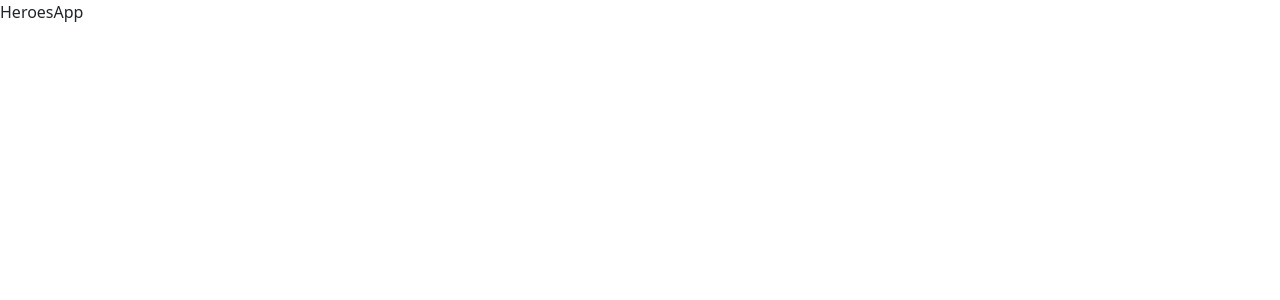
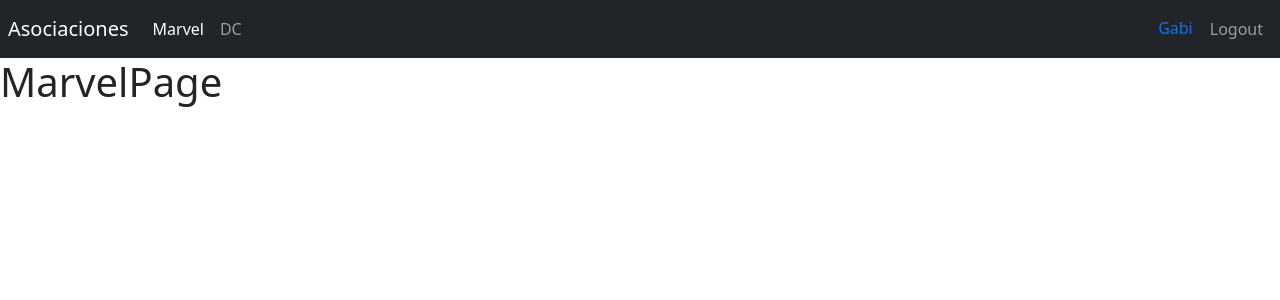
Before and after one commit to gabyballester/react-vite-typescript-heroesapp, a React (Vite) app: page /marvel in a window 1280 px wide. Shown: the top 300 px of the page. Built offline with nearby package versions, Linux system fonts and the light colour scheme.

Commit message:
Export indexes

```diff
--- a/src/HeroesApp.tsx
+++ b/src/HeroesApp.tsx
@@ -1,7 +1,8 @@
+import { AppRouter } from "./router/AppRouter"
 
 
 export const HeroesApp = () => {
   return (
-    <div>HeroesApp</div>
+    <AppRouter/>
   )
 }
--- /dev/null
+++ b/src/modules/auth/index.ts
@@ -0,0 +1 @@
+export * from  './pages';
--- /dev/null
+++ b/src/modules/auth/pages/index.ts
@@ -0,0 +1 @@
+export * from './LoginPage';
--- /dev/null
+++ b/src/modules/heroes/index.ts
@@ -0,0 +1,2 @@
+
+export * from './pages';
--- a/src/router/AppRouter.tsx
+++ b/src/router/AppRouter.tsx
@@ -1,19 +1,19 @@
 import React from "react";
 import { Navigate, Route, Routes } from "react-router-dom";
-import { DcPage, MarvelPage} from "../modules/heroes/pages";
-import { LoginPage } from '../modules/auth/pages/LoginPage';
+import { LoginPage } from "../modules/auth";
+import { DcPage, MarvelPage } from "../modules/heroes";
+import { Navbar } from "../ui";
 
 export const AppRouter = () => {
   return (
     <div>
-      <h1>Welcome to React Router!</h1>
+      <Navbar />
       <Routes>
         <Route path="/marvel" element={<MarvelPage />} />
-        <Route path="/dc" element={<DcPage/>} />
+        <Route path="/dc" element={<DcPage />} />
 
-        <Route path="/login" element={<LoginPage/>} />
+        <Route path="/login" element={<LoginPage />} />
         <Route path="/" element={<Navigate to="/marvel" />} />
-
       </Routes>
     </div>
   );
--- /dev/null
+++ b/src/ui/components/Navbar.tsx
@@ -0,0 +1,47 @@
+import { Link, NavLink } from "react-router-dom";
+
+export const Navbar = () => {
+  return (
+    <nav className="navbar navbar-expand-sm navbar-dark bg-dark p-2">
+      <Link className="navbar-brand" to="/">
+        Asociaciones
+      </Link>
+
+      <div className="navbar-collapse">
+        <div className="navbar-nav">
+          <NavLink
+            className={({ isActive }) => `nav-link ${isActive ? "active" : ""}`}
+            to="/marvel"
+          >
+            Marvel
+          </NavLink>
+
+          <NavLink
+            className={({ isActive }) => `nav-link ${isActive ? "active" : ""}`}
+            to="/dc"
+          >
+            DC
+          </NavLink>
+        </div>
+      </div>
+
+      <div className="navbar-collapse collapse w-100 order-3 dual-collapse2 d-flex justify-content-end">
+        <ul className="navbar-nav ml-auto">
+          {/* <NavLink
+            className={({ isActive }) => `nav-link ${isActive ? "active" : ""}`}
+            to="/login"
+          >
+            Logout
+          </NavLink> */}
+          <span className="nav-item nav-link text-primary">Gabi</span>
+          <button
+            className="nav-item nav-link btn"
+            // onClick={ onLogout }
+          >
+            Logout
+          </button>
+        </ul>
+      </div>
+    </nav>
+  );
+};
--- /dev/null
+++ b/src/ui/components/index.ts
@@ -0,0 +1 @@
+export * from "./Navbar";
--- /dev/null
+++ b/src/ui/index.ts
@@ -0,0 +1 @@
+export * from "./components";
```
